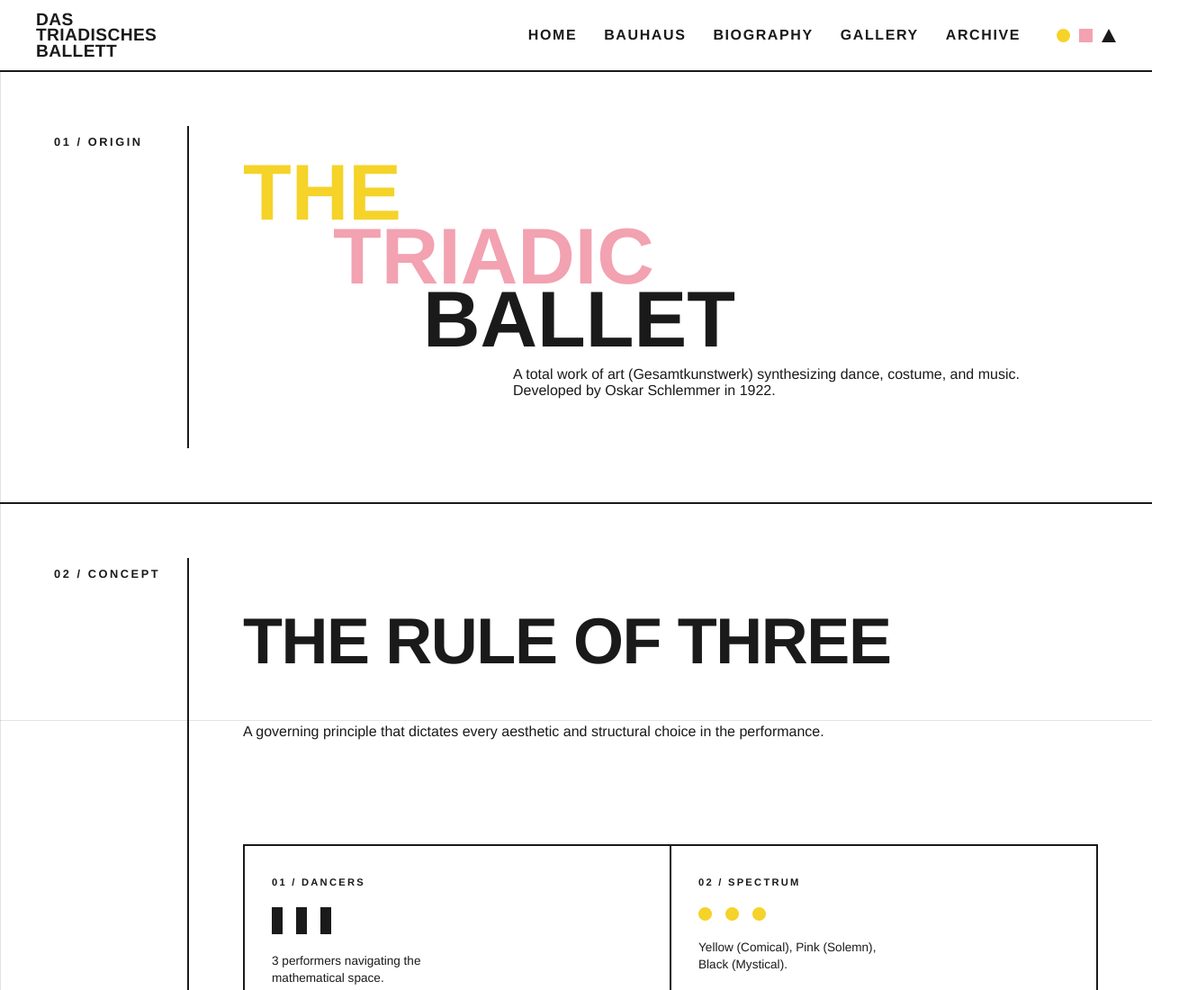
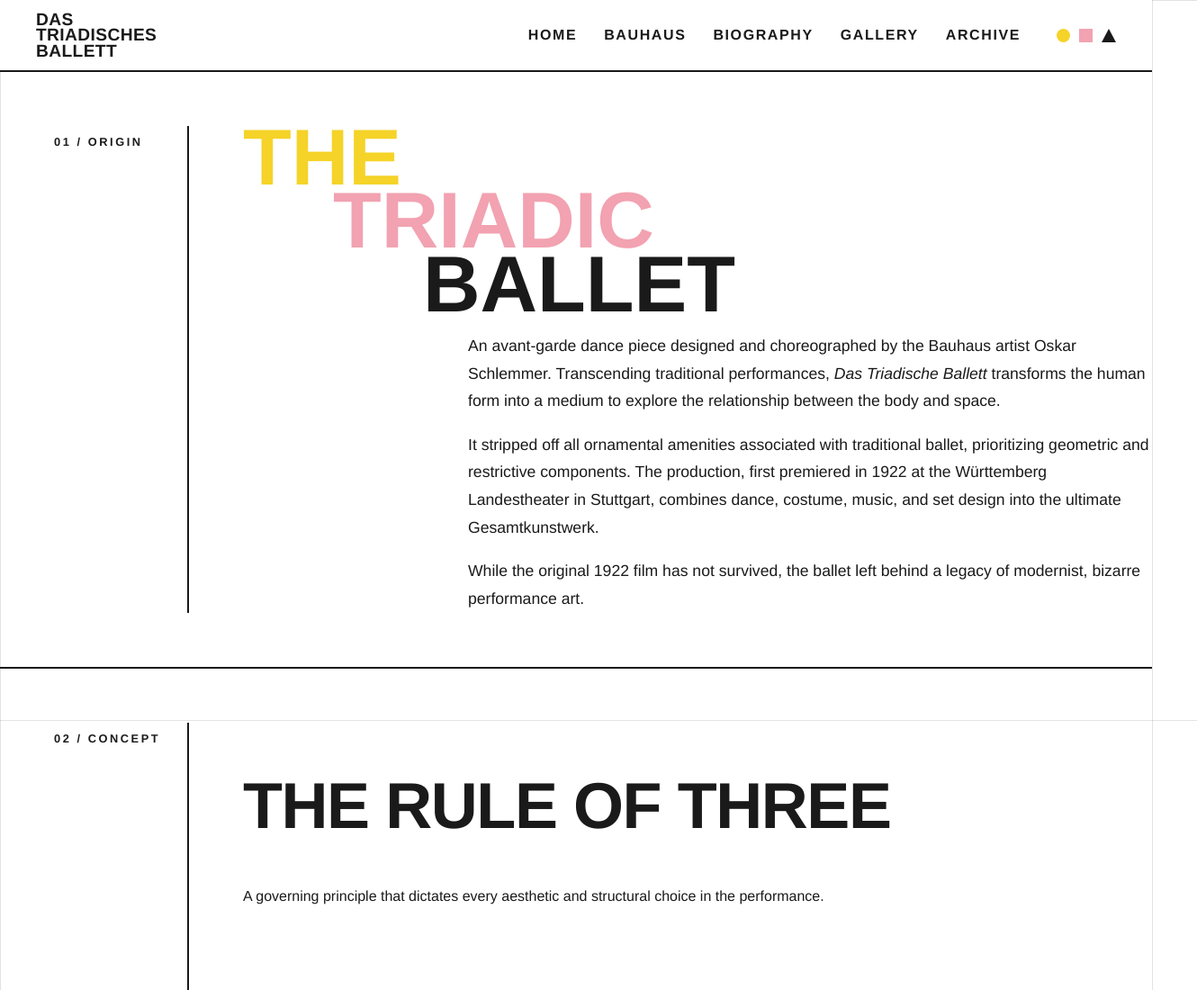
Before and after one commit to apr45/is117-TriadicBalletMuseum, a website built with Vite: page src/pages/home.html in a window 1280 px wide. Shown: the top 1100 px of the page at 90% size, 1330 px wide, since content can reach past the window. Built offline with nearby package versions, Linux system fonts and the light colour scheme.

Commit message:
updated research on origin section of home page

```diff
--- a/src/pages/home.html
+++ b/src/pages/home.html
@@ -13,13 +13,27 @@
     <main class="top-down-exhibit">
         <section class="stack-section border-bottom" id="origin">
     <div class="stack-meta">01 / ORIGIN</div>
-
     <div class="stack-content">
         <div class="hero-text-wrap">
             <h1 class="origin-title">THE<br><span class="indent-1">TRIADIC</span><br><span class="indent-2">BALLET</span></h1>
         </div>
-                <div class="indent-3">
-                    <p class="lead-text">A total work of art (Gesamtkunstwerk) synthesizing dance, costume, and music. Developed by Oskar Schlemmer in 1922.</p>
+
+        <div class="origin-description-wrap indent-3">
+            <p class="body-text">
+                An avant-garde dance piece designed and choreographed by the Bauhaus artist Oskar Schlemmer.
+                Transcending traditional performances, <em>Das Triadische Ballett</em> transforms the human form into a medium
+                to explore the relationship between the body and space.
+            </p>
+
+            <p class="body-text">
+                It stripped off all ornamental amenities associated with traditional ballet, prioritizing geometric
+                and restrictive components. The production, first premiered in 1922 at the Württemberg Landestheater in Stuttgart,
+                combines dance, costume, music, and set design into the ultimate Gesamtkunstwerk.
+            </p>
+
+            <p class="body-text">
+                While the original 1922 film has not survived, the ballet left behind a legacy of modernist, bizarre performance art.
+            </p>
         </div>
     </div>
 </section>
--- a/src/styles/home.css
+++ b/src/styles/home.css
@@ -4,10 +4,9 @@
     padding-top: 80px;
 }
 
-/* Pure Mathematical Grid Background */
+/* Mathematical Grid Background */
 body.home-page-stacked {
     background-color: var(--white-neutral);
-    /* Creates a subtle 100px x 100px blueprint grid */
     background-image:
         linear-gradient(rgba(26, 26, 26, 0.12) 1px, transparent 1px),
         linear-gradient(90deg, rgba(26, 26, 26, 0.12) 1px, transparent 1px);
@@ -49,13 +48,22 @@ body.home-page-stacked {
     justify-content: center;
 }
 
-/* Origin Section Typography */
+/* Section 01 Layout */
 .origin-title { font-size: 5.5rem; line-height: 0.8; margin: 0; color: var(--yellow-act)}
 .indent-1 { padding-left: 100px; color: var(--pink-act); }
 .indent-2 { padding-left: 200px; color: var(--black-act)}
 .indent-3 {
-    padding-left: 300px;
-    max-width: 600px;
+    margin-left: 250px;
+    width: 80%;
+    padding-right: 50px;
+}
+
+.body-text {
+    font-size: 1.1rem;
+    line-height: 1.75;
+    margin-bottom: 0;
+    font-weight: 400;
+    color: var(--black-act);
 }
 
 /* Unique Concept Grid */
@@ -120,7 +128,6 @@ body.home-page-stacked {
 .stack-section.no-meta::after {
     display: none;
 }
-
 
 .d-icon {
     width: 12px;
```
Also changed, not shown: doc/VERIFICATION.md (+15 -6 lines). Lines whose indentation alone changed are shown as unchanged.
